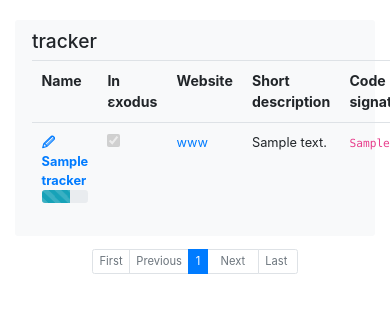
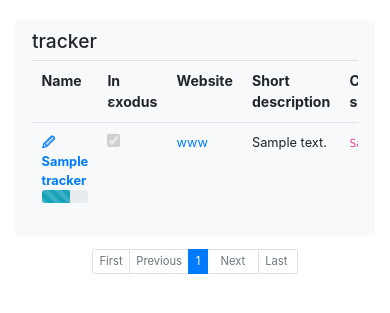
Before and after one commit to Exodus-Privacy/etip, a Django app: page / in a window 390 px wide; the page is wider, and only the part inside the window is pictured. Shown: the part 51-364 px from the top of that part. Run offline with Django 3.2, Linux system fonts and the light colour scheme; tables that the repository leaves empty hold one stand-in row (values such as "Sample post"); some libraries are stand-ins or nearby versions.

Commit message:
add responsiveness

```diff
--- a/etip/trackers/templates/tracker_list.html
+++ b/etip/trackers/templates/tracker_list.html
@@ -7,7 +7,7 @@
                 <div class="alert-heading">
                     <h4><span class="badge badge-info">{{ trackers.count }}</span> tracker{{ trackers.count|pluralize }}</h4>
                 </div>
-                <table class="table table-hover">
+                <table class="table table-hover table-responsive">
                     <thead class="">
                         <tr>
                             <td scope="col">Name</td>
```
